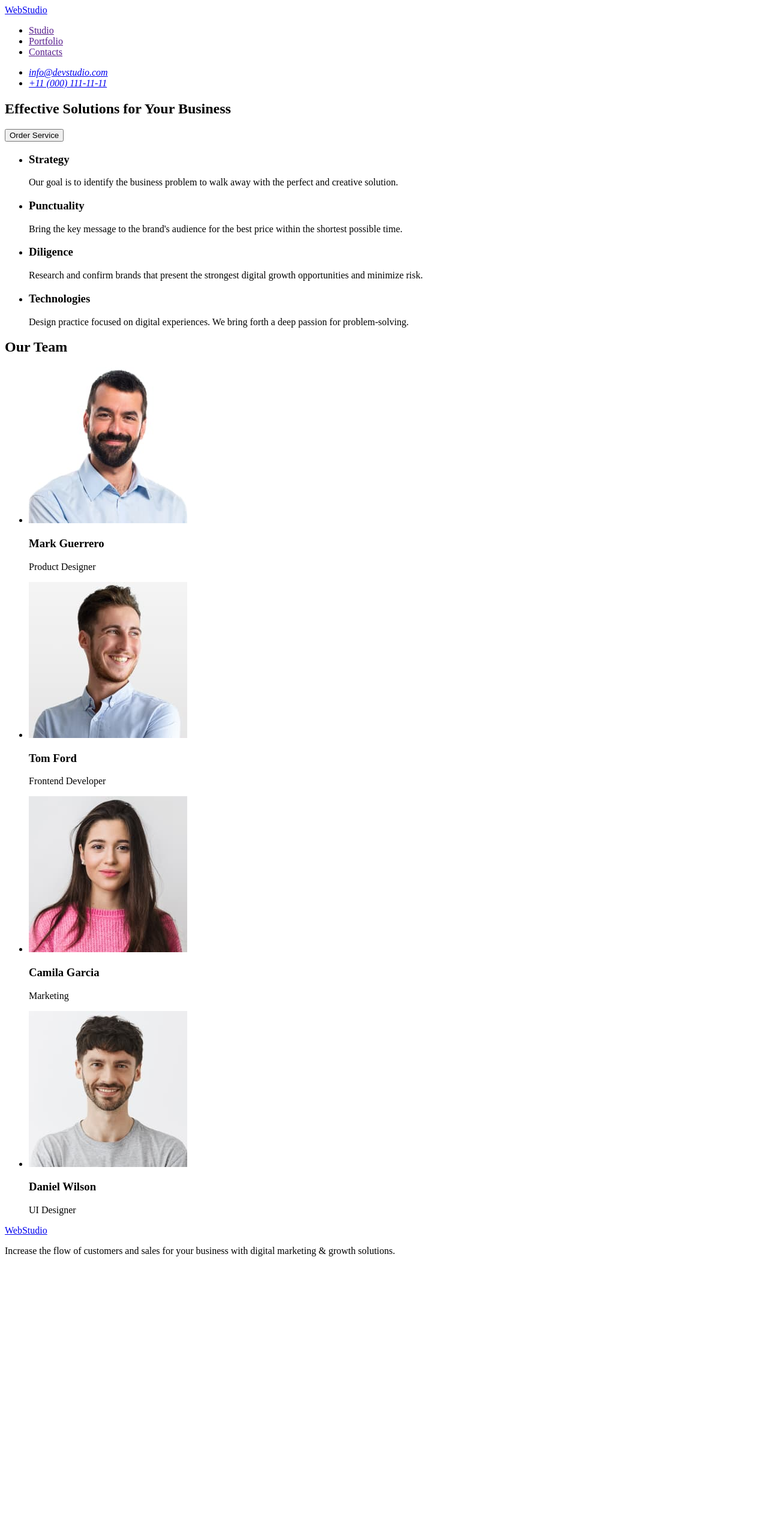
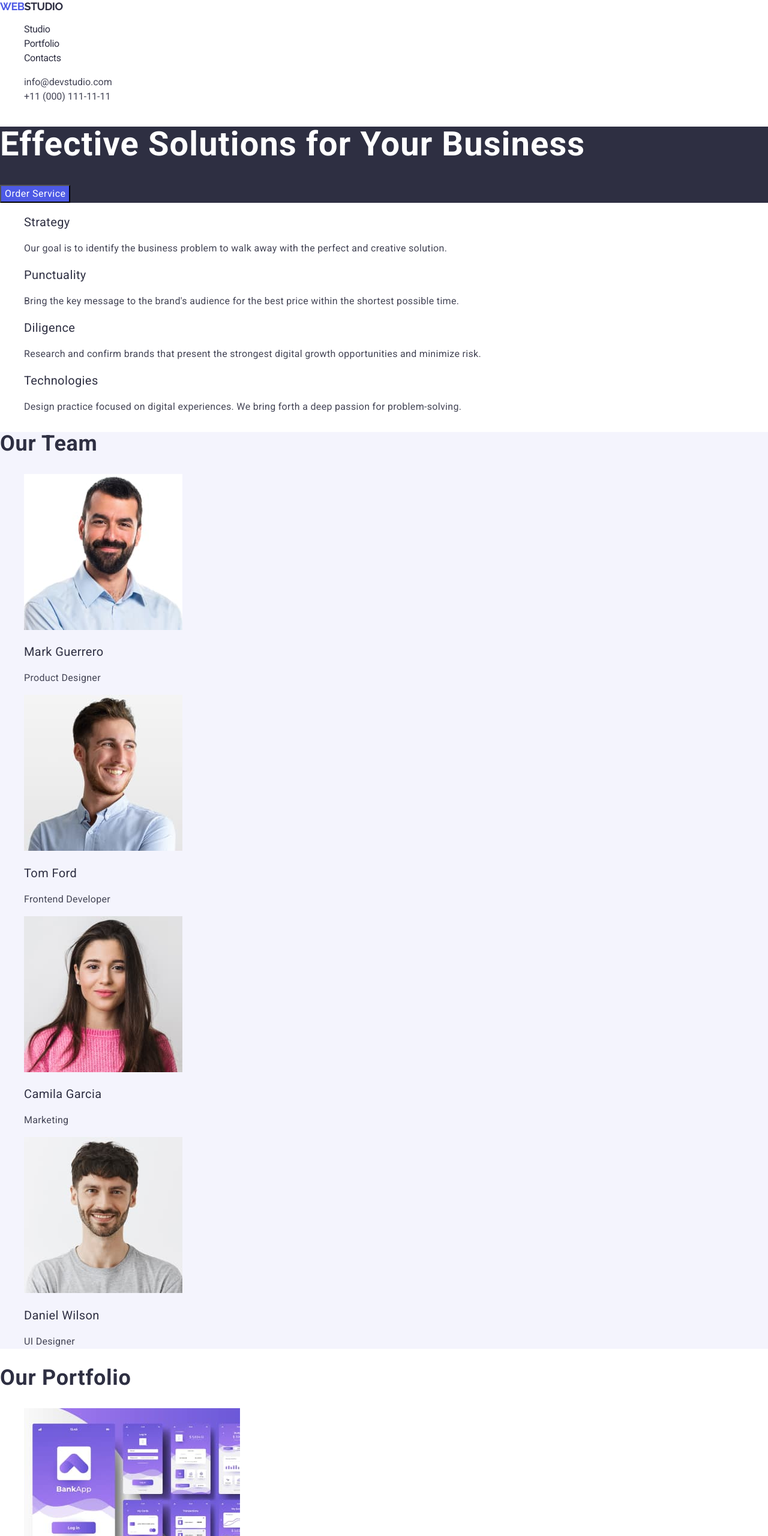
Before and after one commit to Ihorsoft/goit-markup-hw-02, a plain HTML site: page index.html in a window 1280 px wide. Shown: the top 2560 px of the page at 60% size. Before the commit the page ends 2110 px from the top, so only its background shows below. Drawn offline with nearby package versions, Linux system fonts and the light colour scheme.

Commit message:
2024-01-20 18-29 first check-in
First copy home work in to Github

```diff
--- /dev/null
+++ b/css/styles.css
@@ -0,0 +1,224 @@
+body {
+     font-family: "Roboto", sans-serif;
+     color: #434455;
+     background-color: #FFF ;
+}
+a {
+    text-decoration: none;
+}
+ul, ol {
+   list-style: none;
+}
+.nav {}
+
+.logo {
+    color: #4D5AE5;
+        font-family: "Raleway", sans-serif;
+        font-size: 18px;
+        font-weight: 700;
+        line-height: 1.17;
+        letter-spacing: -0.03em;
+        text-transform: uppercase;
+}
+
+.logo-part {
+    color: #2E2F42;
+}
+
+.nav-link {
+    color: #2E2F42;
+        font-size: 16px;
+        font-weight: 500;
+        line-height: 1.5;
+        letter-spacing: -0.02em;
+}
+
+.nav-link:hover, .nav-link:focus {
+    color: #404BBF;
+    font-size: 16px;
+    font-weight: 500;
+    line-height: 1.5;
+    letter-spacing: -0.02em;
+}
+
+.address {
+    font-style: normal;
+}
+
+.address-link {
+    color: #434455;
+        font-size: 16px;
+        font-weight: 400;
+        line-height: 1.5;
+        letter-spacing: -0.02px;
+}
+
+.address-link:hover, .address-link:focus {
+    color: #404BBF;
+}
+
+/*================== hero ==============*/
+.hero {
+    background-color: #2E2F42;
+}
+
+.hero-title {
+    color: #FFF;
+    background-color: #2E2F42;
+        font-size: 56px;
+        font-weight: 700;
+        line-height: 1.07;
+        letter-spacing: 0.02em;
+}
+
+.hero-button {
+    color: #FFF;
+    background-color: #4D5AE5;
+        font-size: 16px;
+        font-weight: 500;
+        line-height: 1.5;
+        letter-spacing: 0.03em;
+}
+
+/*=================================*/
+
+/*=========== our service===============*/
+
+.service {}
+
+.service-list {}
+
+.service-item {}
+
+.service-subtitle {
+    color: #2E2F42;
+        font-size: 20px;
+        font-weight: 500;
+        line-height: 1.2;
+        letter-spacing: 0.02em;
+}
+
+.service-text {
+    font-size: 16px;
+    font-weight: 400;
+    line-height: 1.5;
+    letter-spacing: 0.02em;
+}
+
+/*==================================*/
+
+/*============= team ====================*/
+
+.team {
+    background-color: #F4F4FD;
+}
+
+.team-title {
+    color: #2E2F42;
+        font-size: 36px;
+        font-weight: 700;
+        line-height: 1.11;
+        letter-spacing: 0.02em;
+        text-transform: capitalize;
+
+
+}
+
+.team-title-text {}
+
+.team-list {}
+
+.team-item {}
+
+.team-img {}
+
+.team-subtitle {
+color:  #2E2F42;
+    font-size: 20px;
+    font-weight: 500;
+    line-height: 1.2;
+    letter-spacing: 0.02em;
+}
+
+.team-text {
+    color: #434455;
+        font-size: 16px;
+        font-weight: 400;
+        line-height: 1.5;
+        letter-spacing: 0.02em;
+}
+
+/*============================*/
+
+/*============== portfolio =============*/
+
+
+
+.portfolio {}
+
+.portfolio-title {
+    color: #2E2F42;
+        font-size: 36px;
+        font-weight: 700;
+        line-height: 1.11;
+        letter-spacing: 0.02em;
+        text-transform: capitalize;
+}
+
+.portfolio-title-text {}
+
+.portfolio-list {}
+
+.portfolio-item {}
+
+.portfolio-img {}
+
+.portfolio-subtitle {
+    color: #2E2F42;
+        font-size: 20px;
+        font-weight: 500;
+        line-height: 1.2;
+        letter-spacing: 0.02em;
+}
+
+.portfolio-txt {
+    color: #434455;
+        font-size: 16px;
+        font-weight: 400;
+        line-height: 1.5;
+        letter-spacing: 0.02em;
+}
+
+/*==================================*/
+
+/*============== footer ================*/
+
+.footer {
+    background-color: #2E2F42;
+    color: #F4F4FD;
+}
+
+
+.footer-link {
+        color:  #F4F4FD;
+        font-family: "Raleway", sans-serif ;
+        font-size: 18px;
+        font-weight: 700;
+        line-height: 1.17;
+        letter-spacing: 0.03em;
+        text-transform: uppercase;
+}
+
+.logo-footer {
+    color: #4D5AE5;
+   }
+
+.footer-text {
+color: #F4F4FD;
+      font-size: 16px;
+       font-weight: 400;
+    line-height: 1.5;
+    letter-spacing: 0.02em;
+}
+
+/*===============================*/
--- a/index.html
+++ b/index.html
@@ -4,84 +4,132 @@
 <head>
     <meta charset="UTF-8">
     <meta name="viewport" content="width=device-width, initial-scale=1.0">
-    <title>goit-markup-hw-01</title>
+
+    <link rel="preconnect" href="https://fonts.googleapis.com">
+    <link rel="preconnect" href="https://fonts.gstatic.com" crossorigin>
+    <link
+        href="https://fonts.googleapis.com/css2?family=Montserrat:wght@400;700&family=Raleway:wght@700&family=Roboto:wght@400;700&display=swap"
+        rel="stylesheet">
+
+            <link rel="stylesheet" href="https://cdnjs.cloudflare.com/ajax/libs/normalize/8.0.1/normalize.min.css"
+                integrity="sha512-NhSC1YmyruXifcj/KFRWoC561YpHpc5Jtzgvbuzx5VozKpWvQ+4nXhPdFgmx8xqexRcpAglTj9sIBWINXa8x5w=="
+                crossorigin="anonymous" referrerpolicy="no-referrer" />
+
+
+        <link rel="stylesheet" href="./css/styles.css">
+    <title>goit-markup-hw-02</title>
+
 </head>
 
 <body>
     <header>
-        <nav>
-            <a href="./index.html">WebStudio</a>
+        <nav class="nav">
+            <a class="logo" href="./index.html">Web<span class="logo-part">Studio</span></a>
             <ul>
-                <li><a href="" target="_blank" rel="noopener noreferrer">Studio</a></li>
-                <li><a href="" target="_blank" rel="noopener noreferrer">Portfolio</a></li>
-                <li><a href="" target="_blank" rel="noopener noreferrer">Contacts</a></li>
+                <li><a class="nav-link" href="./index.html" target="_blank" rel="noopener noreferrer">Studio</a></li>
+                <li><a class="nav-link" href="" target="_blank" rel="noopener noreferrer">Portfolio</a></li>
+                <li><a class="nav-link" href="" target="_blank" rel="noopener noreferrer">Contacts</a></li>
             </ul>
         </nav>
-        <address>
+        <address class="address">
         <ul>
-            <li><a href="mailto:info@devstudio.com">info@devstudio.com</a></li>
-            <li><a href="tel:+110001111111">+11 (000) 111-11-11</a></li>
+            <li><a class="address-link" href="mailto:info@devstudio.com">info@devstudio.com</a></li>
+            <li><a class="address-link" href="tel:+110001111111">+11 (000) 111-11-11</a></li>
         </ul>
         </address>
     </header>
 
     <main>
-        <section>
-            <h1>Effective Solutions for Your Business</h1>
-            <button type="button">Order Service</button>
+        <section class="hero">
+            <h1 class="hero-title">Effective Solutions for Your Business</h1>
+            <button class="hero-button" type="button">Order Service</button>
         </section>
         <section>
-            <h2 hidden>our service</h2>
-            <ul>
-                <li>
-                    <h3>Strategy</h3>
-                    <p>Our goal is to identify the business
+            <h2 class="service" hidden>service</h2>
+            <ul class="service-list">
+                <li class="service-item" >
+                    <h3 class=" service-subtitle">Strategy</h3>
+                    <p class=" service-text">Our goal is to identify the business
                         problem to walk away with the perfect and creative solution.</p>
                 </li>
-                <li>
-                    <h3>Punctuality</h3>
-                    <p>Bring the key message to the brand's audience for the best price within the shortest possible
+                <li class="service-item">
+                    <h3 class=" service-subtitle">Punctuality</h3>
+                    <p class=" service-text">Bring the key message to the brand's audience for the best price within the shortest possible
                         time.</p>
                 </li>
-                <li>
-                    <h3>Diligence</h3>
-                    <p>Research and confirm brands that present the strongest digital growth opportunities and minimize
+                <li class="service-item">
+                    <h3 class=" service-subtitle">Diligence</h3>
+                    <p class=" service-text">Research and confirm brands that present the strongest digital growth opportunities and minimize
                         risk.</p>
                 </li>
-                <li>
-                    <h3>Technologies</h3>
-                    <p>Design practice focused on digital experiences. We bring forth a deep passion for
+                <li class="service-item">
+                    <h3 class=" service-subtitle">Technologies</h3>
+                    <p class=" service-text">Design practice focused on digital experiences. We bring forth a deep passion for
                         problem-solving.</p>
                 </li>
             </ul>
         </section>
-        <section>
-            <h2>Our Team</h2>
-            <p></p>
-            <ul>
-                <li><img src="./images/MarkGuerrero.jpg" alt="Mark Guerrero" width="264" height="260">
-                    <h3>Mark Guerrero</h3>
-                       <p>Product Designer</p>
+        <section class="team">
+            <h2 class="team-title">Our Team</h2>
+            <p class="team-title-text"></p>
+            <ul class="team-list">
+                <li class="team-item"><img class="team-img" src="./images/MarkGuerrero.jpg" alt="Mark Guerrero" width="264" height="260">
+                    <h3 class="team-subtitle">Mark Guerrero</h3>
+                       <p class="team-text">Product Designer</p>
                 </li>
-                <li><img src="./images/tomFord.jpg" alt="Tom Ford" width="264" height="260">
-                    <h3>Tom Ford</h3>
-                    <p>Frontend Developer</p>
+                <li class="team-item"><img class="team-img" src="./images/tomFord.jpg" alt="Tom Ford" width="264" height="260">
+                    <h3 class="team-subtitle">Tom Ford</h3>
+                    <p class="team-text">Frontend Developer</p>
                 </li>
-                <li><img src="./images/camilagarcia.jpg" alt="Camila Garcia" width="264" height="260">
-                    <h3>Camila Garcia</h3>
-                    <p>Marketing</p>
+                <li class="team-item"><img class="team-img" src="./images/camilagarcia.jpg" alt="Camila Garcia" width="264" height="260">
+                    <h3 class="team-subtitle">Camila Garcia</h3>
+                    <p class="team-text">Marketing</p>
                 </li>
-                <li><img src="./images/danielwilson.jpg" alt="Daniel Wilson" width="264" height="260">
-                    <h3>Daniel Wilson</h3>
-                    <p>UI Designer</p>
+                <li class="team-item"><img class="team-img" src="./images/danielwilson.jpg" alt="Daniel Wilson" width="264" height="260">
+                    <h3 class="team-subtitle">Daniel Wilson</h3>
+                    <p class="team-text">UI Designer</p>
                 </li>
 
             </ul>
         </section>
+        <section class="portfolio">
+            <h2 class="portfolio-title">Our Portfolio</h2>
+            <p class="portfolio-title-text"></p>
+            <ul class="portfolio-list">
+                <li class="portfolio-item"><img class="portfolio-img" src="./images/bankingapp.jpg" alt="banking app" width="360" height="300">
+                    <h3 class="portfolio-subtitle">banking app</h3>
+                    <p class="portfolio-txt">App</p>
+                </li>
+                <li class="portfolio-item"><img class="portfolio-img" src="./images/cashlesspayment.jpg" alt="Cashless Payment" width="360" height="300">
+                    <h3 class="portfolio-subtitle">Cashless Payment</h3>
+                    <p class="portfolio-txt">Marketing</p>
+                </li>
+                <li class="portfolio-item"><img class="portfolio-img" src="./images/maditationapp.jpg" alt="Meditation App" width="360" height="300">
+                    <h3 class="portfolio-subtitle">Meditation App</h3>
+                    <p class="portfolio-txt">App</p>
+                </li>
+            </ul>
+            <ul class="portfolio-list">
+                <li class="portfolio-item"><img class="portfolio-img" src="./images/taxiservice.jpg" alt="Taxi Service" width="360" height="300">
+                    <h3 class="portfolio-subtitle">Taxi Service</h3>
+                    <p class="portfolio-txt">Marketing</p>
+                </li>
+                <li class="portfolio-item"><img class="portfolio-img" src="./images/screenIllustrations.jpg" alt="Screen Illustrations" width="360" height="300">
+                    <h3 class="portfolio-subtitle">Screen Illustrations</h3>
+                    <p class="portfolio-txt">Design</p>
+                </li>
+                <li class="portfolio-item"><img class="portfolio-img" src="./images/onlinecourses.jpg" alt="Online Courses" width="360" height="300">
+                    <h3 class="portfolio-subtitle">Online Courses</h3>
+                    <p class="portfolio-txt">Marketing</p>
+                </li>
+
+
+            </ul>
+        </section>
     </main>
-    <footer>
-        <a href="./index.html">WebStudio</a>
-        <p>Increase the flow of customers and sales for your business with digital marketing & growth solutions.</p>
+    <footer class="footer">
+        <a class="footer-link" href="./index.html"><span class="logo-footer">web</span>studio</a>
+        <p class="footer-text">Increase the flow of customers and sales for your business with digital marketing & growth solutions.</p>
     </footer>
 </body>
 
```
Also changed, not shown: images/bankingapp.jpg (added), images/cashlesspayment.jpg (added), images/hw2 jpg/bankingapp.jpg (added), images/hw2 jpg/cashlesspayment.jpg (added), images/hw2 jpg/maditationapp.jpg (added), images/hw2 jpg/onlinecourses.jpg (added), images/hw2 jpg/screenillustrations.jpg (added), images/hw2 jpg/taxiservice.jpg (added), images/hw2 original/Cashless Payment.png (added), images/hw2 original/Meditation App.png (added), images/hw2 original/Online Courses.png (added), images/hw2 original/Screen Illustrations.png (added), images/hw2 original/Taxi Service.png (added), images/hw2 original/banking app.png (added), 4 more files.
